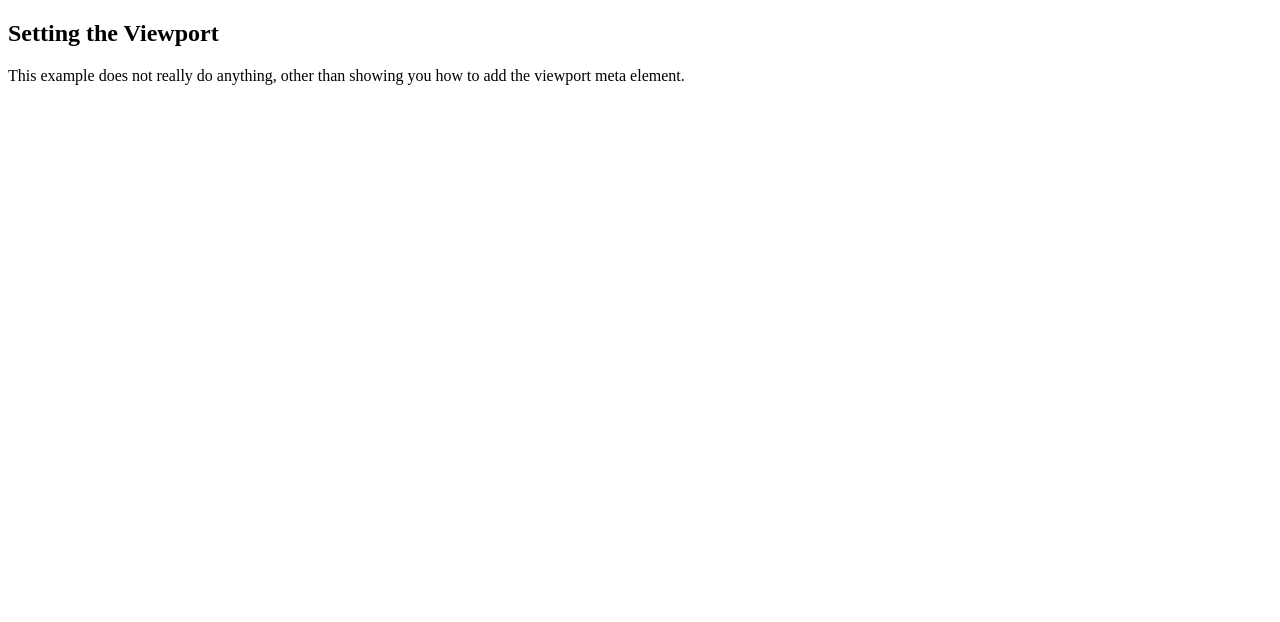
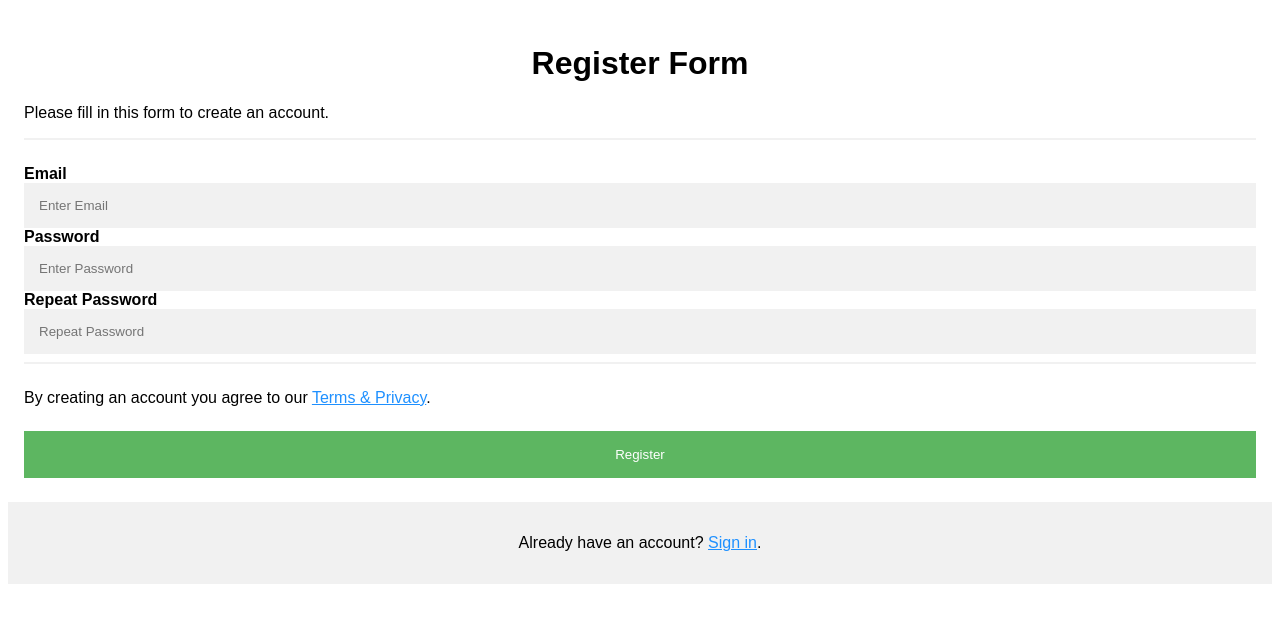
Before and after one commit to Bala-Subramanian/SampleHTML, a plain HTML site: page home.html in a window 1280 px wide. Drawn offline with Linux system fonts and the light colour scheme.

Commit message:
Registration Page and Styling

```diff
--- /dev/null
+++ b/css/home.css
@@ -0,0 +1,63 @@
+body {
+ font-family: Arial, Helvetica, sans-serif;
+ background-color: white;
+}
+
+* {
+ box-sizing: border-box;
+}
+h1{
+     text-align: center;
+}
+/* Add padding to containers */
+.container {
+ padding: 16px;
+ background-color: white;
+}
+
+/* Full-width input fields */
+input[type=text], input[type=password] {
+ width: 100%;
+ padding: 15px;
+ display: inline-block;
+ border: none;
+ background: #f1f1f1;
+}
+
+input[type=text]:focus, input[type=password]:focus {
+ background-color: #ddd;
+ outline: none;
+}
+
+/* Overwrite default styles of hr */
+hr {
+ border: 1px solid #f1f1f1;
+ margin-bottom: 25px;
+}
+
+/* Set a style for the submit button */
+.registerbtn {
+ background-color: #4CAF50;
+ color: white;
+ padding: 16px 20px;
+ margin: 8px 0;
+ border: none;
+ cursor: pointer;
+ width: 100%;
+ opacity: 0.9;
+}
+
+.registerbtn:hover {
+ opacity: 1;
+}
+
+/* Add a blue text color to links */
+a {
+ color: dodgerblue;
+}
+
+/* Set a grey background color and center the text of the "sign in" section */
+.signin {
+ background-color: #f1f1f1;
+ text-align: center;
+}
--- a/home.html
+++ b/home.html
@@ -1,12 +1,35 @@
 <!DOCTYPE html>
 <html>
-<head>
-<meta name="viewport" content="width=device-width, initial-scale=1.0">
-</head>
-<body>
+     <head>
+     <meta name="viewport" content="width=device-width, initial-scale=1">
+     <link rel="stylesheet" type="text/css" href="css/home.css">
+     </head>
+     <body>
 
-<h2>Setting the Viewport</h2>
-<p>This example does not really do anything, other than showing you how to add the viewport meta element.</p>
+     <form>
+       <div class="container">
+         <h1>Register Form</h1>
+         <p>Please fill in this form to create an account.</p>
+         <hr>
 
-</body>
+         <label for="email"><b>Email</b></label>
+         <input type="text" placeholder="Enter Email" name="email" required>
+
+         <label for="psw"><b>Password</b></label>
+         <input type="password" placeholder="Enter Password" name="psw" required>
+
+         <label for="psw-repeat"><b>Repeat Password</b></label>
+         <input type="password" placeholder="Repeat Password" name="psw-repeat" required>
+         <hr>
+         <p>By creating an account you agree to our <a href="#">Terms & Privacy</a>.</p>
+
+         <button type="submit" class="registerbtn">Register</button>
+       </div>
+
+       <div class="container signin">
+         <p>Already have an account? <a href="#">Sign in</a>.</p>
+       </div>
+     </form>
+
+     </body>
 </html>
```
